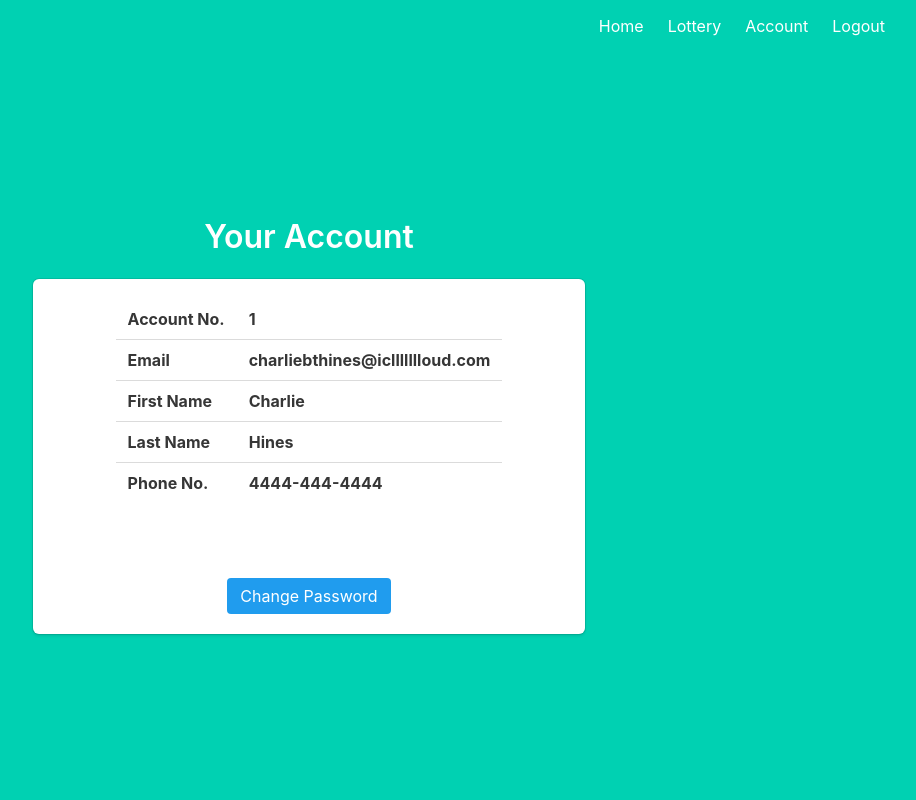
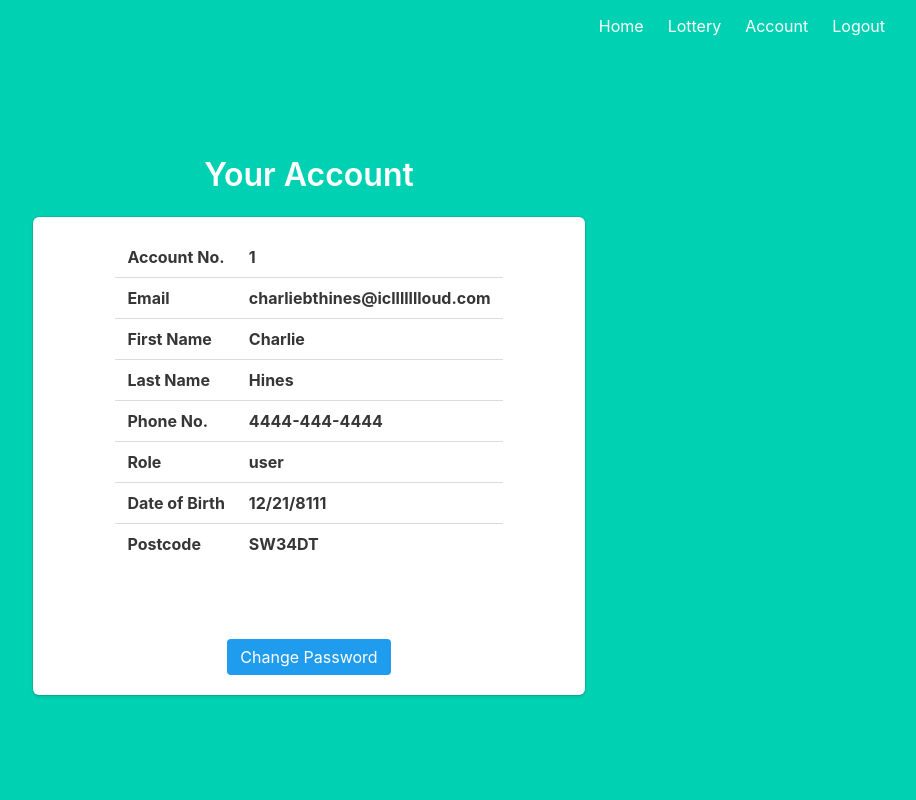
Before and after one commit to charlieh88/LotteryWebApplication, a Flask app: page /account in a window 1280 px wide. Shown: the whole page, without its empty margins (331-1247 px from the left). Run offline with Flask 3, Linux system fonts and the light colour scheme; a user stored in the database is signed in; lists and menus that the app fills with data are empty; some libraries are stand-ins or nearby versions.

Commit message:
5 complete

```diff
--- a/templates/admin/admin.html
+++ b/templates/admin/admin.html
@@ -76,6 +76,8 @@
                         <th>Lastname</th>
                         <th>Phone No.</th>
                         <th>Role</th>
+                        <th>Date of Birth</th>
+                        <th>postcode</th>
                     </tr>
                     {% for user in current_users %}
                         <tr>
@@ -85,6 +87,8 @@
                             <td>{{ user.lastname }}</td>
                             <td>{{ user.phone }}</td>
                             <td>{{ user.role }}</td>
+                            <td>{{ user.DOB }}</td>
+                            <td>{{ user.postcode }}</td>
                         </tr>
                     {% endfor %}
                 </table>
--- a/templates/users/account.html
+++ b/templates/users/account.html
@@ -38,6 +38,18 @@
                 <th>Phone No.</th>
                 <th>{{ current_user.phone }}</th>
             </tr>
+            <tr>
+                <th>Role</th>
+                <th>{{ current_user.role }}</th>
+            </tr>
+            <tr>
+                <th>Date of Birth</th>
+                <th>{{ current_user.DOB }}</th>
+            </tr>
+            <tr>
+                <th>Postcode</th>
+                <th>{{ current_user.postcode }}</th>
+            </tr>
         </tbody>
         </table>
         <h4 class="title is-4">Change Password</h4>
```
